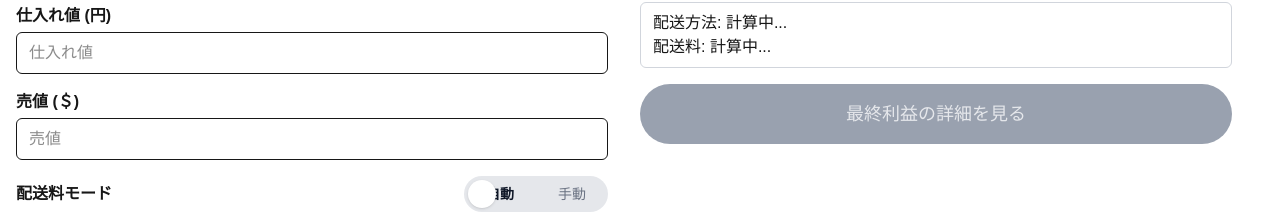
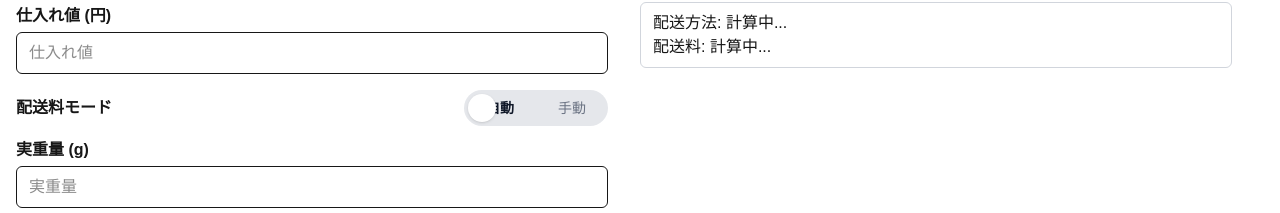
Before and after one commit to muu-ima/us-profit-breakeven, a Next.js app: page / in a window 1280 px wide. Shown: the part 114-327 px from the top of the page. Built offline with nearby package versions, Linux system fonts and the light colour scheme; no server answers.

Commit message:
売値と最終利益の詳細をコメントアウト

```diff
--- a/src/app/page.tsx
+++ b/src/app/page.tsx
@@ -280,7 +280,7 @@ export default function Page() {
             className="w-full px-3 py-2 border rounded-md"
           />
         </div>
-        <div>
+        {/* <div>
           <label className="block font-semibold mb-1">売値 (＄)</label>
           <input
             type="text"
@@ -309,7 +309,7 @@ export default function Page() {
           {rate !== null && sellingPrice !== "" && (
             <p>概算円価格：約 {Math.round(parseFloat(sellingPrice) * rate)} 円</p>
           )}
-        </div>
+        </div> */}
         <div className="flex items-center justify-between mb-0">
           <span className="block font-semibold">配送料モード</span>
           <button
@@ -440,77 +440,6 @@ export default function Page() {
           </motion.div>
         </AnimatePresence>
 
-        {/* <div>
-          <label className="block font-semibold mb-1">実重量 (g) </label>
-          <input
-            type="number"
-            value={weight ?? ""}
-            onChange={(e) =>
-              setWeight(e.target.value === "" ? null : Number(e.target.value))
-            }
-            placeholder="実重量"
-            className="w-full px-3 py-2 border rounded-md"
-          />
-        </div>
-        <div>
-          <label className="block font-semibold mb-1">サイズ (cm)</label>
-          <div className="grid grid-cols-3 gap-2">
-            <input
-              type="number"
-              value={dimensions.length || ""}
-              onChange={(e) => {
-                const raw = e.target.value;
-                if (raw === "") {
-                  setDimensions((prev) => ({ ...prev, length: 0 }));
-                  return;
-                }
-
-                let num = Number(raw);
-                if (num < 0) num = 0;
-
-                setDimensions((prev) => ({ ...prev, length: num }));
-              }}
-              placeholder="長さ"
-              className="px-2 py-1 border rounded-md"
-            />
-            <input
-              type="number"
-              value={dimensions.width || ""}
-              onChange={(e) => {
-                const raw = e.target.value;
-                if (raw === "") {
-                  setDimensions((prev) => ({ ...prev, width: 0 }));
-                  return;
-                }
-
-                let num = Number(raw);
-                if (num < 0) num = 0;
-
-                setDimensions((prev) => ({ ...prev, width: num }));
-              }}
-              placeholder="幅"
-              className="px-2 py-1 border rounded-md"
-            />
-            <input
-              type="number"
-              value={dimensions.height || ""}
-              onChange={(e) => {
-                const raw = e.target.value;
-                if (raw === "") {
-                  setDimensions((prev) => ({ ...prev, height: 0 }));
-                  return;
-                }
-
-                let num = Number(raw);
-                if (num < 0) num = 0;
-
-                setDimensions((prev) => ({ ...prev, height: num }));
-              }}
-              placeholder="高さ"
-              className="px-2 py-1 border rounded-md"
-            />
-          </div>
-        </div> */}
         <div>
           <label className="block font-semibold mb-1">カテゴリ手数料 </label>
           <select
@@ -581,14 +510,14 @@ export default function Page() {
             calcResult={calcResult}
           />
         )}
-        <button
+        {/* <button
           onClick={() => setIsModalOpen(true)}
           disabled={!isEnabled}
           className={`btn-primary ${isEnabled ? "bg-blue-600 hover:bg-blue-700 text-white cursor-pointer" : "bg-gray-400 cursor-not-allowed text-gray-200"}
            px-8 py-4 text-lg rounded-full transition-colors duration-300`}
         >
           最終利益の詳細を見る
-        </button>
+        </button> */}
 
         {isModalOpen && final && (
           <FinalResultModal
```
